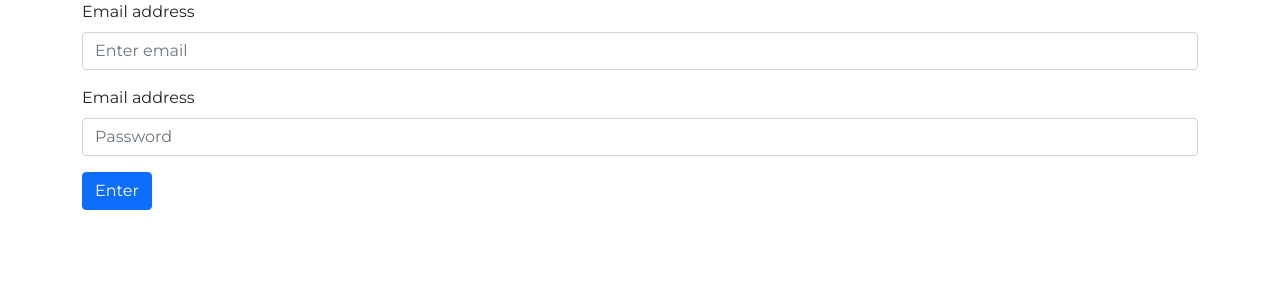
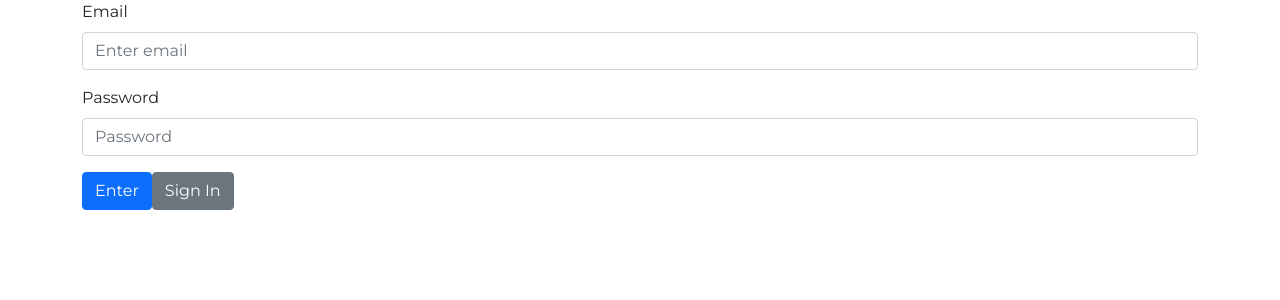
Before and after one commit to jotapedrok/TLBlitz, a React (Create React App) app in the folder app/frontend/: page /login in a window 1280 px wide. Shown: the top 300 px of the page. Built offline with nearby package versions, Linux system fonts and the light colour scheme; no server answers.

Commit message:
set: navigate button to sig-in

```diff
--- a/app/frontend/src/components/LoginBox/index.tsx
+++ b/app/frontend/src/components/LoginBox/index.tsx
@@ -40,8 +40,8 @@ export default function LoginBox() {
     setPassword(value);
   };
 
-  const onSubmit = async (email: string, password: string) => {
-    const response = await loginHttp(email, password);
+  const onSubmit = async (recivedEmail: string, recivedPassword: string) => {
+    const response = await loginHttp(recivedEmail, recivedPassword);
     setResponseLogin(response);
   };
   return (
@@ -49,7 +49,7 @@ export default function LoginBox() {
       <div className="input-conteiners container">
         <Form>
           <FormGroup className="mb-3" controlId="formBasicEmail">
-            <FormLabel>Email address</FormLabel>
+            <FormLabel>Email</FormLabel>
             <FormControl
               onChange={emailChange}
               type="email"
@@ -59,7 +59,7 @@ export default function LoginBox() {
         </Form>
         <Form>
           <FormGroup className="mb-3" controlId="Password">
-            <FormLabel>Email address</FormLabel>
+            <FormLabel>Password</FormLabel>
             <FormControl
               onChange={passwordChange}
               type="password"
@@ -77,6 +77,15 @@ export default function LoginBox() {
         >
           Enter
         </Button>
+        <Button
+          onClick={e => {
+            e.preventDefault();
+            navigate('/sign-in');
+          }}
+          variant="secondary"
+        >
+          Sign In
+        </Button>
       </div>
     </div>
   );
```
